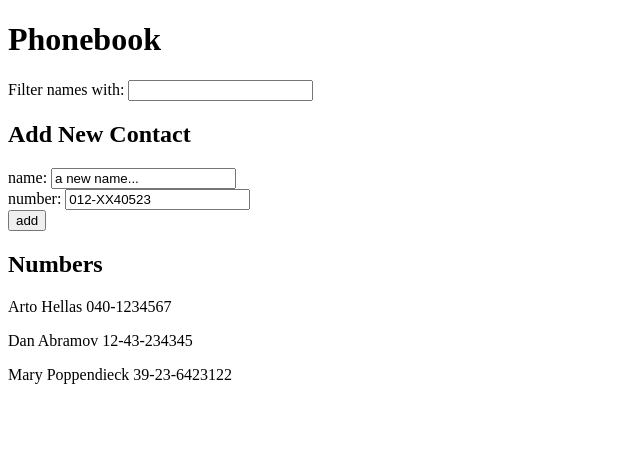
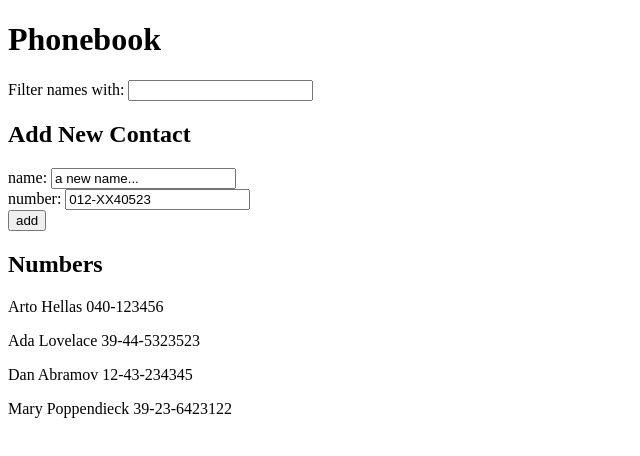
Before and after one commit to wkxalwtpg94/FullstackOpen_kx, a React (Vite) app in the folder part2/phonebook/: page / in a window 1280 px wide. Shown: the top 456 px of the page, without its empty margins (0-640 px from the left). Built offline with nearby package versions, Linux system fonts and the light colour scheme; data requests are answered from the project's data file.

Commit message:
Modify app to fetch initial data from server using axios library

```diff
--- /dev/null
+++ b/part2/phonebook/db.json
@@ -0,0 +1,24 @@
+{
+    "persons":[
+      {
+        "name": "Arto Hellas",
+        "number": "040-123456",
+        "id": "1"
+      },
+      {
+        "name": "Ada Lovelace",
+        "number": "39-44-5323523",
+        "id": "2"
+      },
+      {
+        "name": "Dan Abramov",
+        "number": "12-43-234345",
+        "id": "3"
+      },
+      {
+        "name": "Mary Poppendieck",
+        "number": "39-23-6423122",
+        "id": "4"
+      }
+    ]
+  }
--- a/part2/phonebook/package.json
+++ b/part2/phonebook/package.json
@@ -7,9 +7,11 @@
     "dev": "vite",
     "build": "vite build",
     "lint": "eslint . --ext js,jsx --report-unused-disable-directives --max-warnings 0",
-    "preview": "vite preview"
+    "preview": "vite preview",
+    "server": "json-server -p3001 --watch db.json"
   },
   "dependencies": {
+    "axios": "^1.7.2",
     "react": "^18.3.1",
     "react-dom": "^18.3.1"
   },
--- a/part2/phonebook/src/App.jsx
+++ b/part2/phonebook/src/App.jsx
@@ -1,4 +1,6 @@
-import { useState } from 'react'
+import { useState, useEffect } from 'react'
+import axios from 'axios'
+
 
 const PersonForm = (props) => {
   return (
@@ -36,14 +38,23 @@
 
 
 const App = () => {
-  const [persons, setPersons] = useState([
-    { name: 'Arto Hellas', number: "040-1234567"},
-    { name: 'Dan Abramov', number: '12-43-234345'},
-    { name: 'Mary Poppendieck', number: '39-23-6423122'}
-  ])
+  const [persons, setPersons] = useState([])
   const [newName, setNewName] = useState('a new name...')
   const [newNumber, setNewNumber] = useState("012-XX40523")
   const [newFilter, setNewFilter] = useState("")
+
+  useEffect(() => {
+    console.log("effect")
+    axios
+      .get("http://localhost:3001/persons")
+      .then(response => {
+        console.log("promise fulfilled")
+        setPersons(response.data)
+      })
+  }, [])
+
+  console.log("render", persons.length, "persons")
+
 
   console.log("checking the current list of persons:", persons)
 
```
Also changed, not shown: 1 other file (tests, documents, lock files or other folders).
